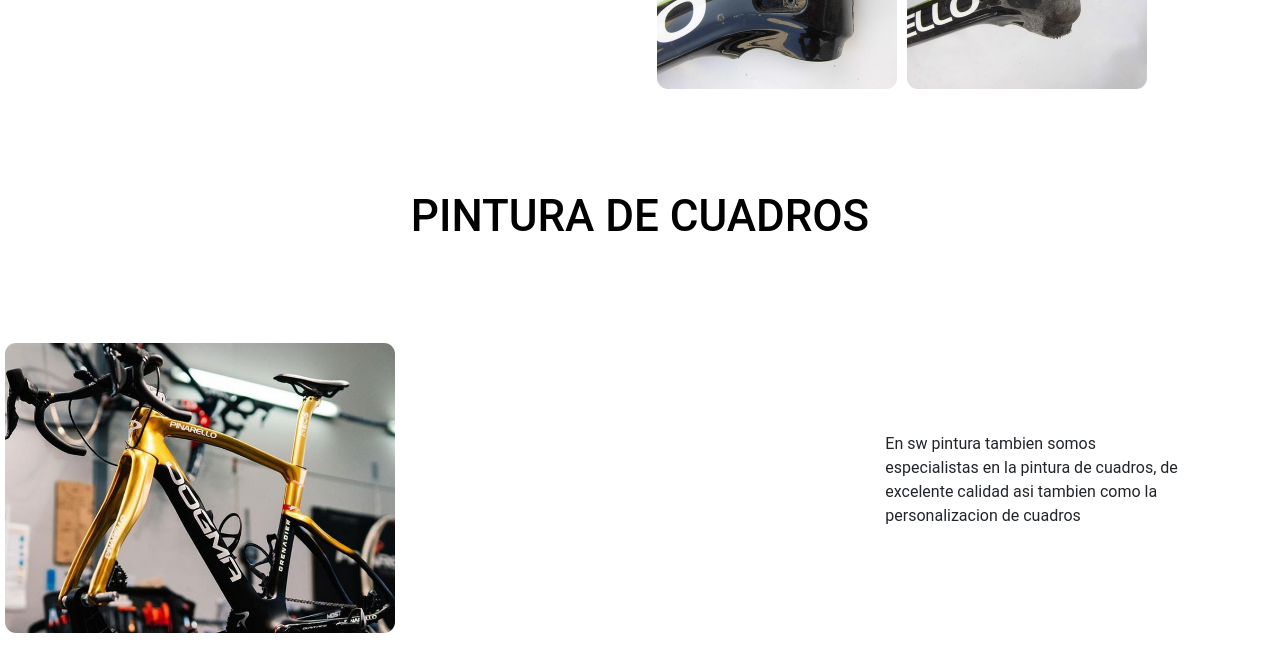
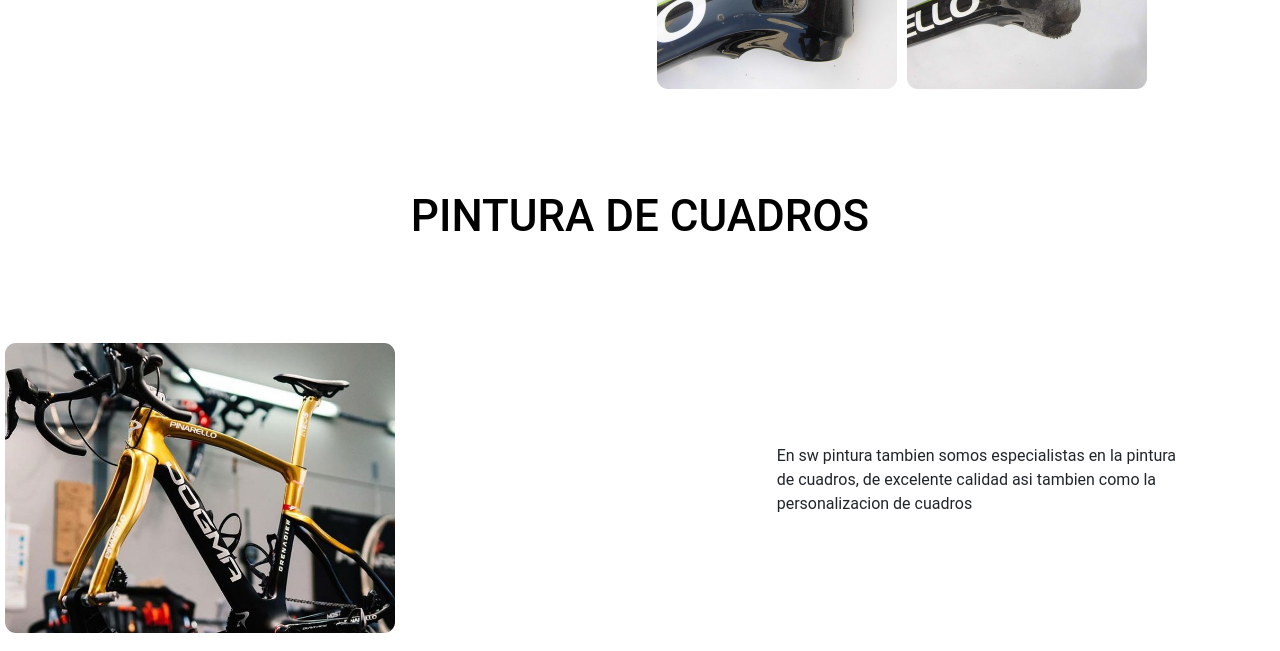
Before and after one commit to LucasAlarcon/Swpinturas-Alarconlucas, a plain HTML site: page index.html in a window 1280 px wide. Shown: the part 1374-2025 px from the top of the page. Drawn offline with nearby package versions, Linux system fonts and the light colour scheme.

Commit message:
entrega proyecto final

```diff
--- a/index.html
+++ b/index.html
@@ -89,10 +89,10 @@
           <div>
             <h2 class="text-center my-5 textoprincipal__text">PINTURA DE CUADROS</h2>
           </div>
-          <div class="col-lg-8 col-md-6 col-sm-12 d-flex align-items-center py-5">
+          <div class="col-lg-7 col-md-6 col-sm-12 d-flex align-items-center py-5">
             <img src="./imagenes/pinarello personalizado.jpg" alt="cuadropinarellopersonalizado" class="contenedor__imagen">
           </div>
-            <div class="col-lg-4 col-md-6 col-sm-12 d-flex align-items-center py-5">
+            <div class="col-lg-5 col-md-6 col-sm-12 d-flex align-items-center py-5">
                <p class="ms-3 contenedor__parrafo">En sw pintura tambien somos especialistas en la pintura de cuadros, de excelente calidad asi tambien como la personalizacion de cuadros </p>
              </div>
         </div>
--- a/scss/base/_variables.scss
+++ b/scss/base/_variables.scss
@@ -18,13 +18,13 @@ $colores:(
 %flex-center {
     display: flex;
     justify-content: center;
-    align-items: center;
+
 };
 /* mixin */
 @mixin mediaQuery($pantalla){
 
     @if $pantalla == 'mobile'{
-        @media only screen and (max-width: 520px){
+        @media only screen and (max-width: 320px){
          @content;
         }
     };
```
Also changed, not shown: scss/main.css, 1 other file.
